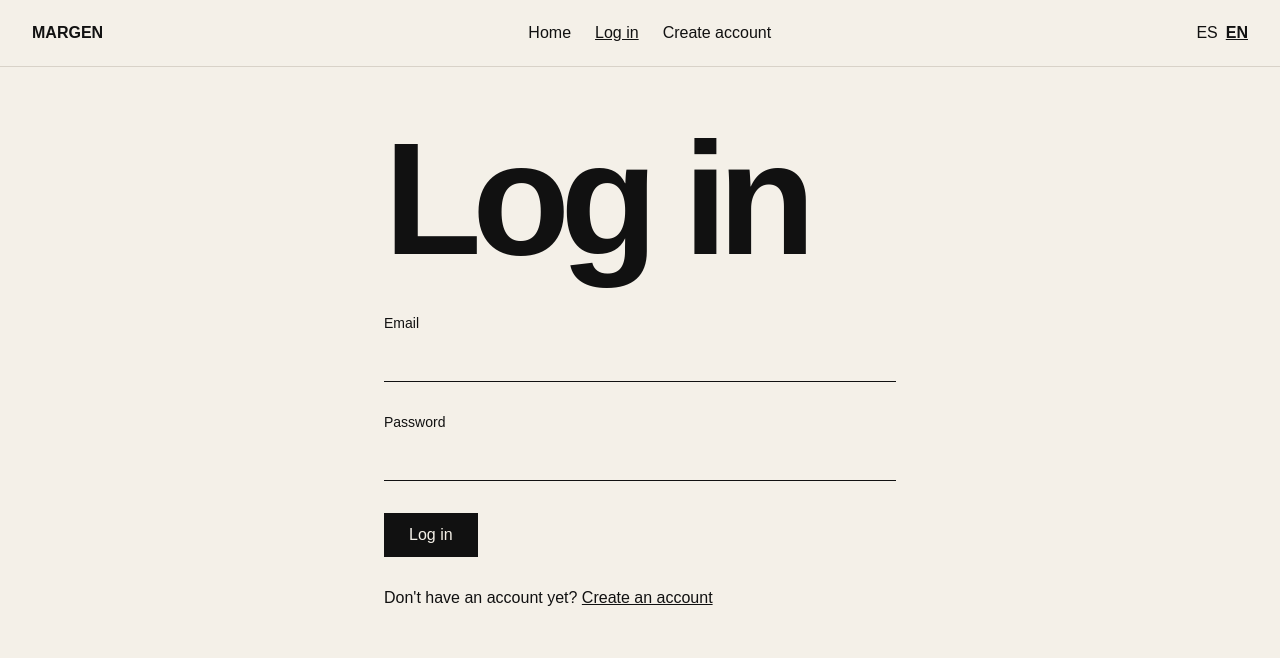
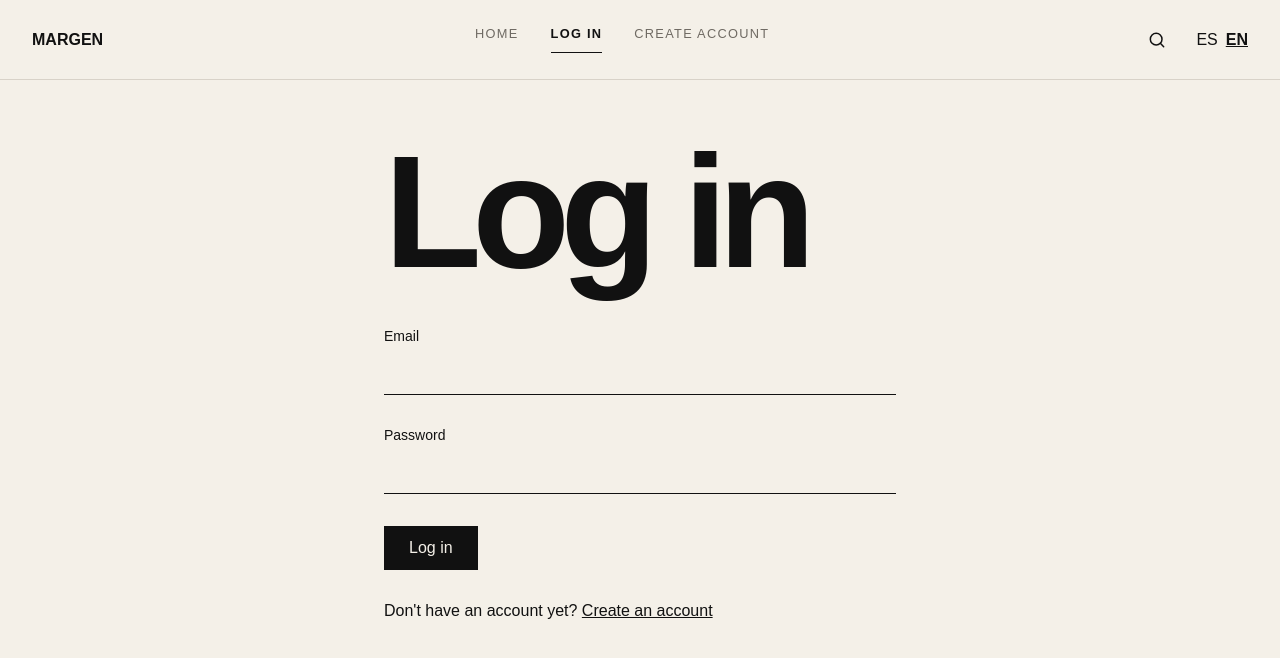
Before and after one commit to lauramarianagt-alt/MARGEN, a React app in the folder frontend/: page /login in a window 1280 px wide. Shown: the top 658 px of the page. Built offline with nearby package versions, Linux system fonts and the light colour scheme; no server answers; the HTML template or start-up script is replaced by a standard one.

Commit message:
feat: refine search and category navigation

```diff
--- a/frontend/src/index.css
+++ b/frontend/src/index.css
@@ -80,16 +80,54 @@ h1 {
 
 .main-navigation {
   display: flex;
-  gap: 1.5rem;
+  align-items: center;
+  gap: 2rem;
 }
 
-.main-navigation a {
-  color: inherit;
+.main-navigation a,
+.main-navigation .navigation-button {
+  position: relative;
+  border: 0;
+  padding: 0 0 0.75rem;
+  color: #6f6a63;
+  background: transparent;
+  font: inherit;
+  font-size: 0.8rem;
+  font-weight: 500;
+  letter-spacing: 0.1em;
   text-decoration: none;
+  text-transform: uppercase;
+  white-space: nowrap;
+  cursor: pointer;
 }
 
-.main-navigation a.active {
-  text-decoration: underline;
+.main-navigation a::after {
+  position: absolute;
+  right: 0;
+  bottom: 0;
+  left: 0;
+  height: 1px;
+  background: transparent;
+  content: '';
+}
+
+.main-navigation a:hover,
+.main-navigation .navigation-button:hover {
+  color: #111111;
+}
+
+.main-navigation a[aria-current='page'] {
+  color: #111111;
+  font-weight: 600;
+}
+
+.main-navigation a[aria-current='page']::after {
+  background: #111111;
+}
+
+.main-navigation .navigation-button:disabled {
+  cursor: wait;
+  opacity: 0.5;
 }
 
 .language-switcher {
@@ -395,10 +433,7 @@ h1 {
   text-transform: uppercase;
 }
 
-.article-status--draft {
-  color: #6f6a63;
-}
-
+.article-status--draft,
 .article-status--scheduled {
   color: #6f6a63;
 }
@@ -1220,6 +1255,142 @@ h1 {
   line-height: 1.5;
 }
 
+/* Header tools and search */
+
+.site-header__tools {
+  display: flex;
+  align-items: center;
+  justify-content: flex-end;
+  gap: 1.5rem;
+}
+
+.header-search {
+  position: relative;
+  display: flex;
+  align-items: center;
+  gap: 0.65rem;
+}
+
+.header-search__form {
+  display: flex;
+  align-items: center;
+  gap: 0.5rem;
+  border-bottom: 1px solid #111111;
+}
+
+.header-search__input {
+  width: 15rem;
+  border: 0;
+  padding: 0.4rem 0;
+  color: #111111;
+  background: transparent;
+  outline: none;
+}
+
+.header-search__input::placeholder {
+  color: #6f6a63;
+}
+
+.header-search__submit,
+.header-search__toggle {
+  display: inline-flex;
+  align-items: center;
+  justify-content: center;
+  border: 0;
+  padding: 0.35rem;
+  color: #111111;
+  background: transparent;
+  cursor: pointer;
+}
+
+.header-search__submit:hover,
+.header-search__toggle:hover {
+  opacity: 0.55;
+}
+
+.header-search__submit:focus-visible,
+.header-search__toggle:focus-visible {
+  outline: 1px solid #111111;
+  outline-offset: 3px;
+}
+
+.header-search__error {
+  position: absolute;
+  top: calc(100% + 0.75rem);
+  right: 0;
+  z-index: 10;
+  width: max-content;
+  max-width: 18rem;
+  margin: 0;
+  padding: 0.6rem 0.8rem;
+  border: 1px solid #111111;
+  color: #111111;
+  background: #f4f0e8;
+  font-size: 0.75rem;
+  line-height: 1.4;
+}
+
+/* Editorial category navigation */
+
+.public-category-filter {
+  margin-top: 3.5rem;
+}
+
+.public-category-filter__title {
+  margin: 0 0 1.25rem;
+  color: #6f6a63;
+  font-size: 0.75rem;
+  font-weight: 500;
+  letter-spacing: 0.12em;
+  text-transform: uppercase;
+}
+
+.public-category-filter__options {
+  display: flex;
+  flex-wrap: wrap;
+  gap: 0 2rem;
+  border-bottom: 1px solid #d8d2c8;
+}
+
+.public-category-filter__button {
+  position: relative;
+  flex: 0 0 auto;
+  border: 0;
+  padding: 0 0 1rem;
+  color: #6f6a63;
+  background: transparent;
+  font: inherit;
+  font-size: 0.8rem;
+  font-weight: 500;
+  letter-spacing: 0.1em;
+  text-transform: uppercase;
+  white-space: nowrap;
+  cursor: pointer;
+}
+
+.public-category-filter__button::after {
+  position: absolute;
+  right: 0;
+  bottom: -1px;
+  left: 0;
+  height: 1px;
+  background: transparent;
+  content: '';
+}
+
+.public-category-filter__button:hover {
+  color: #111111;
+}
+
+.public-category-filter__button--active {
+  color: #111111;
+  font-weight: 600;
+}
+
+.public-category-filter__button--active::after {
+  background: #111111;
+}
+
 @media (max-width: 700px) {
   .dashboard-overview {
     margin-bottom: 2.5rem;
@@ -1372,4 +1543,46 @@ h1 {
   .public-article__comment-form .navigation-button {
     align-self: flex-start;
   }
+
+  .site-header {
+    flex-wrap: wrap;
+    gap: 1.25rem;
+  }
+
+  .main-navigation {
+    gap: 1rem;
+  }
+
+  .site-header__tools {
+    width: 100%;
+    justify-content: space-between;
+  }
+
+  .header-search {
+    flex: 1;
+  }
+
+  .header-search__form {
+    flex: 1;
+  }
+
+  .header-search__input {
+    width: 100%;
+    min-width: 0;
+  }
+
+  .public-category-filter {
+    margin-top: 2.5rem;
+  }
+
+  .public-category-filter__options {
+    flex-wrap: nowrap;
+    gap: 1.25rem;
+    overflow-x: auto;
+    scrollbar-width: none;
+  }
+
+  .public-category-filter__options::-webkit-scrollbar {
+    display: none;
+  }
 }
--- a/frontend/src/layouts/RootLayout.jsx
+++ b/frontend/src/layouts/RootLayout.jsx
@@ -1,16 +1,21 @@
 import { useState } from 'react'
-import { NavLink, Outlet, useNavigate } from 'react-router-dom'
+import { NavLink, Outlet, useLocation, useNavigate } from 'react-router-dom'
 import { useTranslation } from 'react-i18next'
 
 import { useAuth } from '../hooks/useAuth.js'
 
 function RootLayout() {
   const { i18n, t } = useTranslation()
+  const location = useLocation()
   const navigate = useNavigate()
 
   const { isAuthenticated, isLoading, logout } = useAuth()
 
   const [isLoggingOut, setIsLoggingOut] = useState(false)
+
+  const [isSearchOpen, setIsSearchOpen] = useState(false)
+  const [searchInput, setSearchInput] = useState('')
+  const [searchError, setSearchError] = useState(null)
 
   const changeLanguage = async (language) => {
     await i18n.changeLanguage(language)
@@ -32,6 +37,61 @@ function RootLayout() {
     } finally {
       setIsLoggingOut(false)
     }
+  }
+
+  function handleSearchToggle() {
+    if (isSearchOpen) {
+      setIsSearchOpen(false)
+      setSearchError(null)
+
+      return
+    }
+
+    const currentSearchParams = new URLSearchParams(location.search)
+
+    setSearchInput(
+      location.pathname === '/'
+        ? (currentSearchParams.get('search') ?? '')
+        : '',
+    )
+
+    setSearchError(null)
+    setIsSearchOpen(true)
+  }
+
+  function handleSearchInputChange(event) {
+    setSearchInput(event.target.value)
+
+    if (searchError) {
+      setSearchError(null)
+    }
+  }
+
+  function handleSearchSubmit(event) {
+    event.preventDefault()
+
+    const searchTerm = searchInput.trim()
+
+    if (searchTerm.length === 1) {
+      setSearchError(t('articles.search.minLength'))
+
+      return
+    }
+
+    setSearchError(null)
+    setIsSearchOpen(false)
+
+    if (!searchTerm) {
+      navigate('/')
+
+      return
+    }
+
+    const searchParams = new URLSearchParams()
+
+    searchParams.set('search', searchTerm)
+
+    navigate(`/?${searchParams.toString()}`)
   }
 
   return (
@@ -70,6 +130,111 @@ function RootLayout() {
           )}
         </nav>
 
+        <div className="site-header__tools">
+          <div className="header-search">
+            {isSearchOpen && (
+              <form
+                className="header-search__form"
+                role="search"
+                onSubmit={handleSearchSubmit}
+              >
+                <input
+                  className="header-search__input"
+                  type="search"
+                  name="search"
+                  value={searchInput}
+                  onChange={handleSearchInputChange}
+                  placeholder={t('articles.search.placeholder')}
+                  maxLength={100}
+                  aria-label={t('articles.search.label')}
+                  aria-describedby={
+                    searchError ? 'header-search-error' : undefined
+                  }
+                />
+
+                <button
+                  className="header-search__submit"
+                  type="submit"
+                  aria-label={t('articles.search.submit')}
+                  title={t('articles.search.submit')}
+                >
+                  <svg
+                    aria-hidden="true"
+                    viewBox="0 0 24 24"
+                    width="20"
+                    height="20"
+                    fill="none"
+                    stroke="currentColor"
+                    strokeWidth="1.8"
+                    strokeLinecap="round"
+                    strokeLinejoin="round"
+                  >
+                    <circle cx="11" cy="11" r="7" />
+                    <path d="m20 20-4-4" />
+                  </svg>
+                </button>
+              </form>
+            )}
+
+            <button
+              className="header-search__toggle"
+              type="button"
+              onClick={handleSearchToggle}
+              aria-expanded={isSearchOpen}
+              aria-label={
+                isSearchOpen
+                  ? t('articles.search.clear')
+                  : t('articles.search.label')
+              }
+              title={
+                isSearchOpen
+                  ? t('articles.search.clear')
+                  : t('articles.search.label')
+              }
+            >
+              {isSearchOpen ? (
+                <svg
+                  aria-hidden="true"
+                  viewBox="0 0 24 24"
+                  width="20"
+                  height="20"
+                  fill="none"
+                  stroke="currentColor"
+                  strokeWidth="1.8"
+                  strokeLinecap="round"
+                >
+                  <path d="M6 6l12 12" />
+                  <path d="M18 6 6 18" />
+                </svg>
+              ) : (
+                <svg
+                  aria-hidden="true"
+                  viewBox="0 0 24 24"
+                  width="20"
+                  height="20"
+                  fill="none"
+                  stroke="currentColor"
+                  strokeWidth="1.8"
+                  strokeLinecap="round"
+                  strokeLinejoin="round"
+                >
+                  <circle cx="11" cy="11" r="7" />
+                  <path d="m20 20-4-4" />
+                </svg>
+              )}
+            </button>
+
+            {searchError && (
+              <p
+                id="header-search-error"
+                className="header-search__error"
+                role="alert"
+              >
+                {searchError}
+              </p>
+            )}
+          </div>
+
           <div className="language-switcher">
             <button
               type="button"
@@ -87,6 +252,7 @@ function RootLayout() {
               {t('language.en')}
             </button>
           </div>
+        </div>
       </header>
 
       <Outlet />
```
Also changed, not shown: frontend/src/pages/HomePage.jsx (+59 -104 lines). Lines whose indentation alone changed are shown as unchanged.
